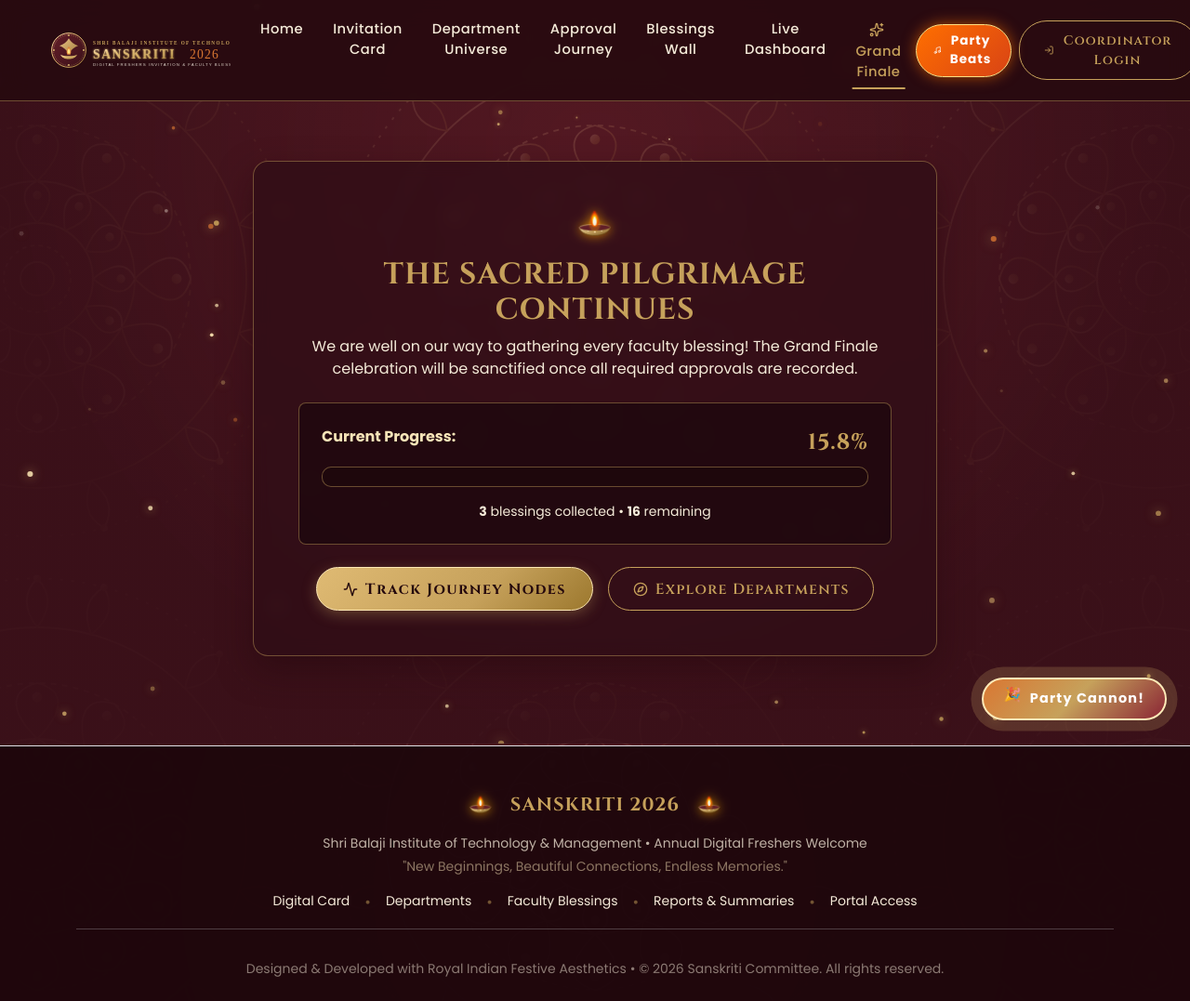
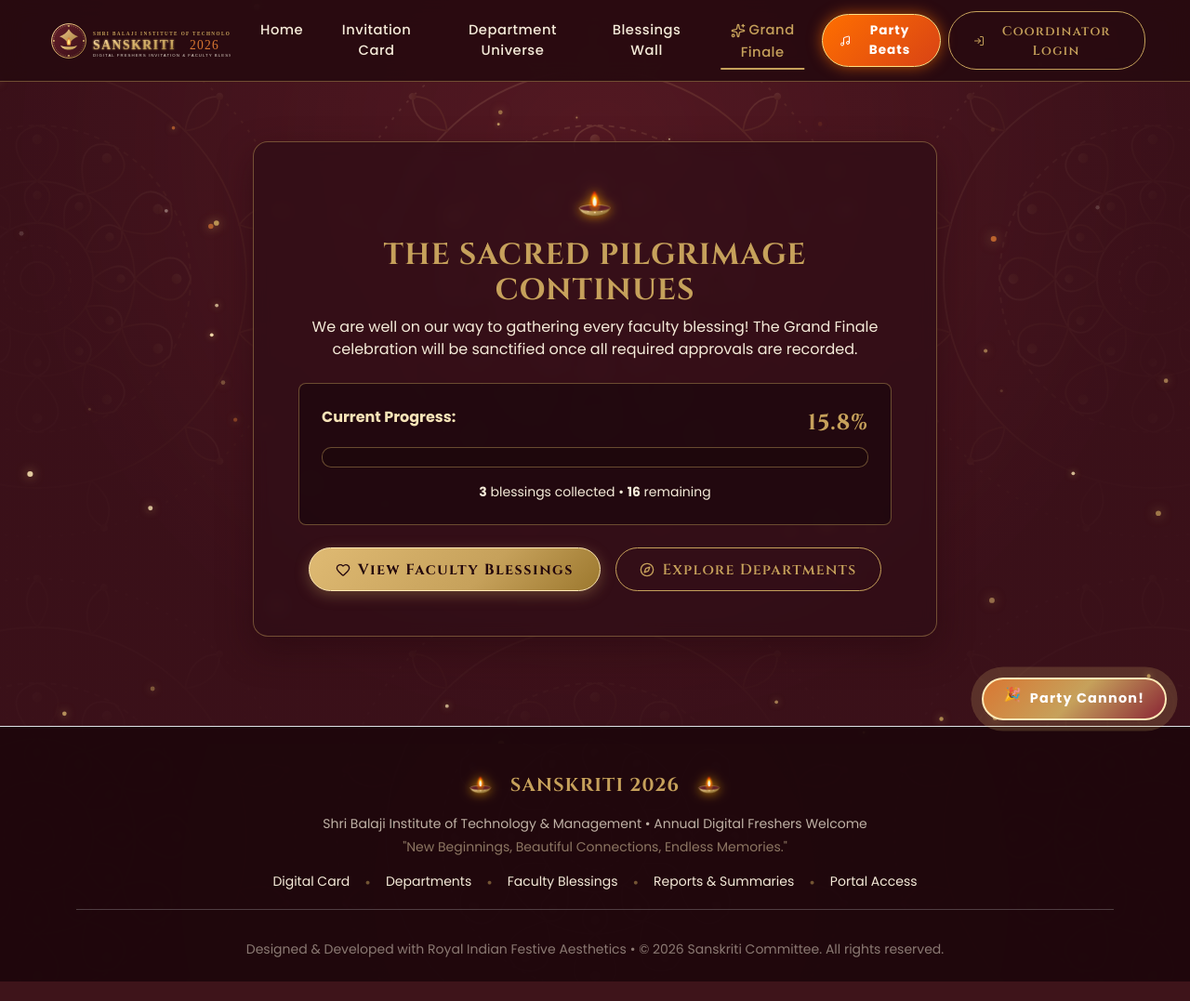
Before and after one commit to en-rmohane/sbitm-fresharparty, a Flask app: page /approvals/grand-finale in a window 1280 px wide. Shown: the whole page at 93% size. After the commit the page ends 1056 px from the top, so only its background shows below. Run offline with Flask 3, Linux system fonts and the light colour scheme; data comes from the database, SQL or seed files in the repository; some libraries are stand-ins or nearby versions; some web fonts are replaced.

Commit message:
Hide Approval Journey and Live Dashboard from public navigation and redirect routes

```diff
--- a/app/approvals/routes.py
+++ b/app/approvals/routes.py
@@ -223,48 +223,13 @@ def blessings_wall():
 
 @approvals_bp.route('/journey')
 def approval_journey():
-    event = get_active_event()
-    departments = Department.query.order_by(Department.name).all()
-    total_departments = len(departments)
-    total_faculty = Faculty.query.filter_by(is_active=True).count()
-    approved_count = Approval.query.filter_by(event_id=event.id, status='approved').count() if event else 0
-    pending_count = max(0, total_faculty - approved_count)
-    completion_pct = round((approved_count / total_faculty * 100), 1) if total_faculty > 0 else 0
-
-    return render_template(
-        'approvals/approval_journey.html',
-        event=event,
-        departments=departments,
-        total_departments=total_departments,
-        total_faculty=total_faculty,
-        approved_count=approved_count,
-        pending_count=pending_count,
-        completion_pct=completion_pct
-    )
+    # Hidden from public access per user request
+    return redirect(url_for('departments.landing'))
 
 @approvals_bp.route('/dashboard')
 def live_dashboard():
-    event = get_active_event()
-    total_departments = Department.query.count()
-    total_faculty = Faculty.query.filter_by(is_active=True).count()
-    total_coordinators = Faculty.query.count()  # will be coordinator query
-    approved_count = Approval.query.filter_by(event_id=event.id, status='approved').count() if event else 0
-    pending_count = max(0, total_faculty - approved_count)
-    completion_pct = round((approved_count / total_faculty * 100), 1) if total_faculty > 0 else 0
-
-    recent_approvals = Approval.query.filter_by(event_id=event.id, status='approved').order_by(Approval.approval_time.desc()).limit(8).all() if event else []
-
-    return render_template(
-        'approvals/live_dashboard.html',
-        event=event,
-        total_departments=total_departments,
-        total_faculty=total_faculty,
-        total_coordinators=Department.query.count(),
-        approved_count=approved_count,
-        pending_count=pending_count,
-        completion_pct=completion_pct,
-        recent_approvals=recent_approvals
-    )
+    # Hidden from public access per user request
+    return redirect(url_for('departments.landing'))
 
 @approvals_bp.route('/api/stats')
 def api_stats():
--- a/app/templates/approvals/grand_finale.html
+++ b/app/templates/approvals/grand_finale.html
@@ -122,8 +122,8 @@
           </div>
 
           <div class="d-flex flex-wrap justify-content-center gap-3">
-            <a href="{{ url_for('approvals.approval_journey') }}" class="btn btn-gold">
-              <i data-lucide="activity" style="width: 16px;"></i> Track Journey Nodes
+            <a href="{{ url_for('approvals.blessings_wall') }}" class="btn btn-gold">
+              <i data-lucide="heart" style="width: 16px;"></i> View Faculty Blessings
             </a>
             <a href="{{ url_for('departments.department_universe') }}" class="btn btn-gold-outline">
               <i data-lucide="compass" style="width: 16px;"></i> Explore Departments
--- a/app/templates/base.html
+++ b/app/templates/base.html
@@ -49,13 +49,7 @@
             <a class="nav-link {% if request.endpoint == 'departments.department_universe' %}active{% endif %}" href="{{ url_for('departments.department_universe') }}">Department Universe</a>
           </li>
           <li class="nav-item">
-            <a class="nav-link {% if request.endpoint == 'approvals.approval_journey' %}active{% endif %}" href="{{ url_for('approvals.approval_journey') }}">Approval Journey</a>
-          </li>
-          <li class="nav-item">
             <a class="nav-link {% if request.endpoint == 'approvals.blessings_wall' %}active{% endif %}" href="{{ url_for('approvals.blessings_wall') }}">Blessings Wall</a>
-          </li>
-          <li class="nav-item">
-            <a class="nav-link {% if request.endpoint == 'approvals.live_dashboard' %}active{% endif %}" href="{{ url_for('approvals.live_dashboard') }}">Live Dashboard</a>
           </li>
           <li class="nav-item">
             <a class="nav-link text-gold {% if request.endpoint == 'approvals.grand_finale' %}active{% endif %}" href="{{ url_for('approvals.grand_finale') }}">
--- a/app/templates/landing.html
+++ b/app/templates/landing.html
@@ -197,9 +197,6 @@
               </a>
               <a href="{{ url_for('approvals.blessings_wall') }}" class="btn btn-gold-outline">
                 <i data-lucide="heart" style="width: 18px;"></i> Faculty Blessings Wall
-              </a>
-              <a href="{{ url_for('approvals.approval_journey') }}" class="btn btn-maroon">
-                <i data-lucide="activity" style="width: 18px;"></i> Live Journey Status
               </a>
             </div>
           </div>
```
Also changed, not shown: test_app.py (+7 -3 lines).
